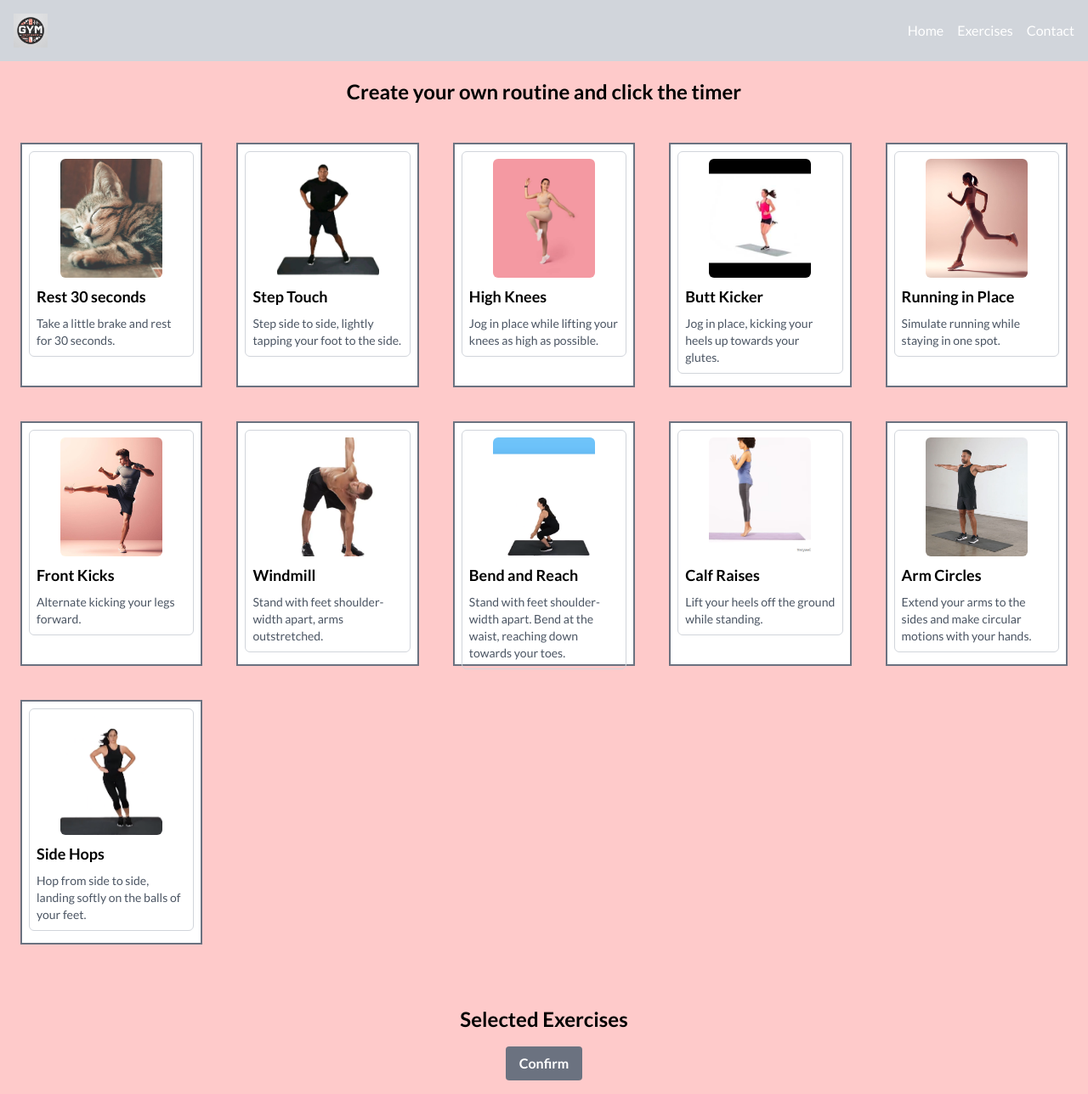
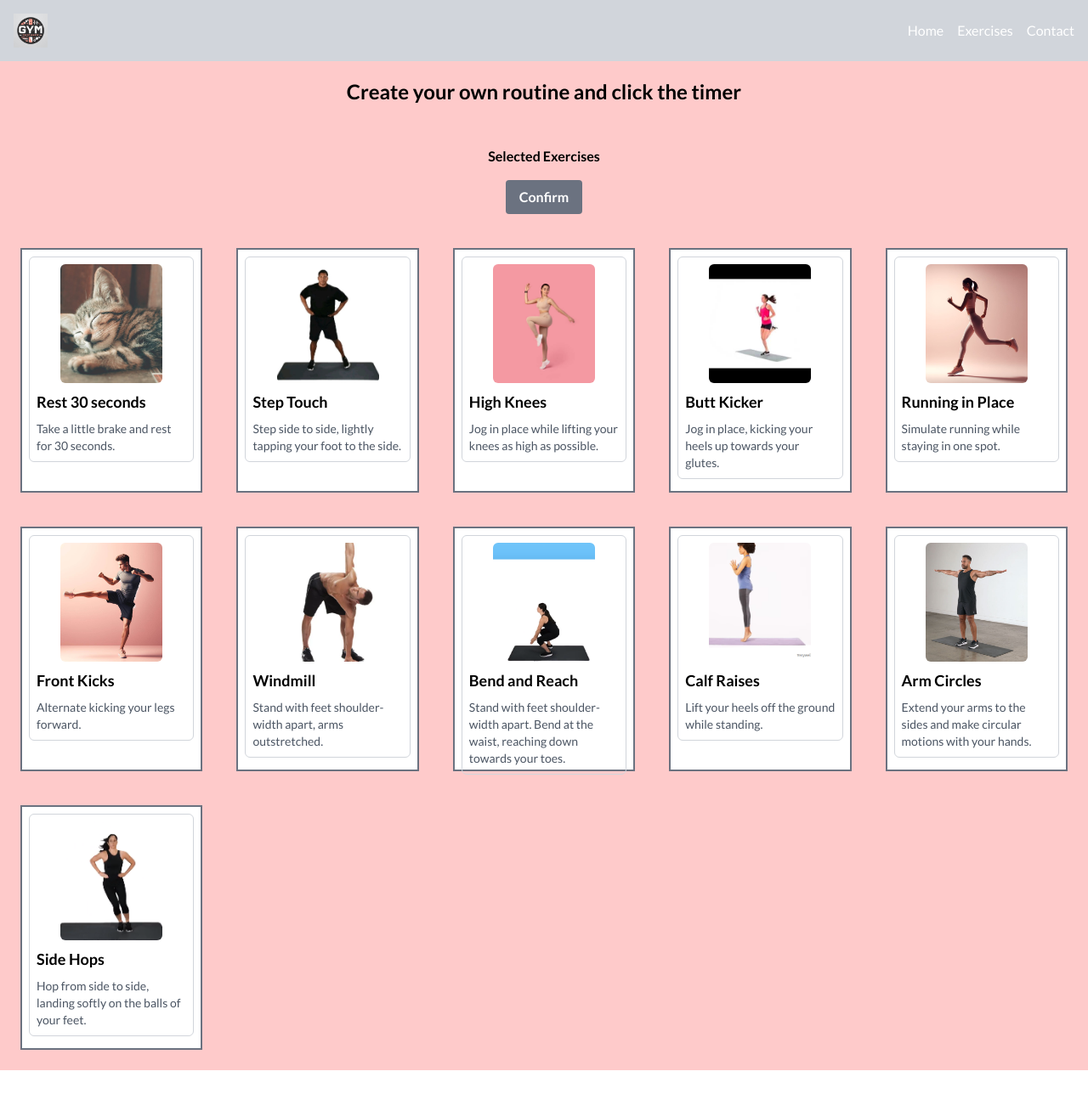
Before and after one commit to xus84/gym_guidance, a Next.js app: page /exercises in a window 1280 px wide. Shown: the whole page at 85% size. After the commit the page ends 1260 px from the top, so only its background shows below. Built offline with nearby package versions, Linux system fonts and the light colour scheme.

Commit message:
Selected exercises improve its user experience

```diff
--- a/src/app/exercises/page.js
+++ b/src/app/exercises/page.js
@@ -56,26 +56,25 @@ function Exercises() {
       <div>
         <h2 className='text-2xl font-bold mt-5 mb-5 text-center'>Create your own routine and click the timer</h2>
       </div>
+      <div className="mt-8 p-4">
+        <h2 className="text-1xl font-bold mb-4 text-center">Selected Exercises</h2>
+        <ul className="text-1xl font-semibold list-disc pl-8">{selectedExercisesList}
+        </ul>
+        <div className='flex justify-center'>
+          <button className='bg-gray-500 hover:bg-gray-700 text-white font-bold py-2 px-4 rounded' onClick={handleConfirmClick}>{isConfirming ? 'Cancel' : 'Confirm'}</button>
+        </div>
+      </div>
       {!isConfirming ? (
         <div className="grid grid-cols gap-4 p-3 md:grid-cols-5 sm:grid-cols-3">
           {exercises.map((exercise, index) => (
             <div key={index}>
-             <ExerciseCard exercise={exercise} onSelect={handleExerciseClick} selectedExercises={selectedExercises}/>
+              <ExerciseCard exercise={exercise} onSelect={handleExerciseClick} selectedExercises={selectedExercises} />
             </div>
           ))}
         </div>
       ) : (
         <TimerComponent selectedExercises={selectedExercises} />
       )}
-
-      <div className="mt-8 p-4">
-        <h2 className="text-2xl font-bold mb-4 text-center">Selected Exercises</h2>
-        <ul className="text-1xl font-semibold list-disc pl-8">{selectedExercisesList}
-        </ul>
-        <div className='flex justify-center'>
-        <button className='bg-gray-500 hover:bg-gray-700 text-white font-bold py-2 px-4 rounded' onClick={handleConfirmClick}>{isConfirming ? 'Cancel' : 'Confirm'}</button>
-        </div>
-      </div>
     </div>
   )
 }
--- a/src/components/TimerComponent.js
+++ b/src/components/TimerComponent.js
@@ -79,7 +79,7 @@ function TimerComponent({ selectedExercises }) {
   const exercise = selectedExercises[currentExerciseIndex] || initialExercise ;
 
   return (
-    <div className="flex flex-col items-center justify-center bg-gray-200 p-20 rounded-lg">
+    <div className="flex flex-col items-center justify-center bg-gray-200 p-5 rounded-lg">
       <h2 className="text-5xl text-center mb-4">Timer: {formatTime(duration)}</h2>
       {selectedExercises.length > 0 && (
         <div className="exercise-container">
```
Lines whose indentation alone changed are shown as unchanged.
